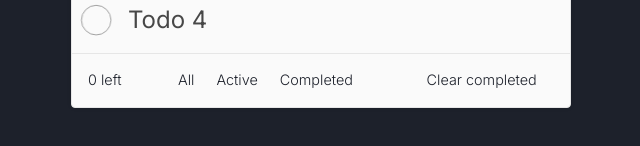
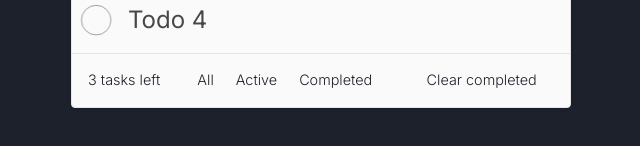
Before and after one commit to Erikote04/Svelte-TODO-App, a Svelte app: page / in a window 1280 px wide. Shown: the part 530-676 px from the top of the page, without its empty margins (319-959 px from the left). Built offline with nearby package versions, Linux system fonts and the light colour scheme.

Commit message:
Showing todos left

```diff
--- a/src/components/Todos.svelte
+++ b/src/components/Todos.svelte
@@ -1,6 +1,7 @@
 <script>
 	import Todo from './Todo.svelte'
-    import AddTodo from './AddTodo.svelte';
+  import AddTodo from './AddTodo.svelte';
+  import TodosLeft from './TodosLeft.svelte';
 
     let todos = [
         { id: '1e4a59703af84', text: 'Todo 1', completed: true },
@@ -11,6 +12,7 @@
 
     // computed
     $: todosAmount = todos.length
+    $: incompleteTodos = todos.filter((todo) => !todo.completed).length
 
     // methods
     function generateRandomId() {
@@ -65,7 +67,7 @@
             </ul>
 
             <div class="actions">
-                <span class="todo-count">0 left</span>
+                <TodosLeft {incompleteTodos} />
                 <div class="filters">
                     <button class="filter">All</button>
                     <button class="filter">Active</button>
--- /dev/null
+++ b/src/components/TodosLeft.svelte
@@ -0,0 +1,8 @@
+<script>
+    export let incompleteTodos;
+</script>
+
+<span class="todo-count">
+    {incompleteTodos}
+    {incompleteTodos === 1 ? 'task' : 'tasks'} left
+</span>
```
